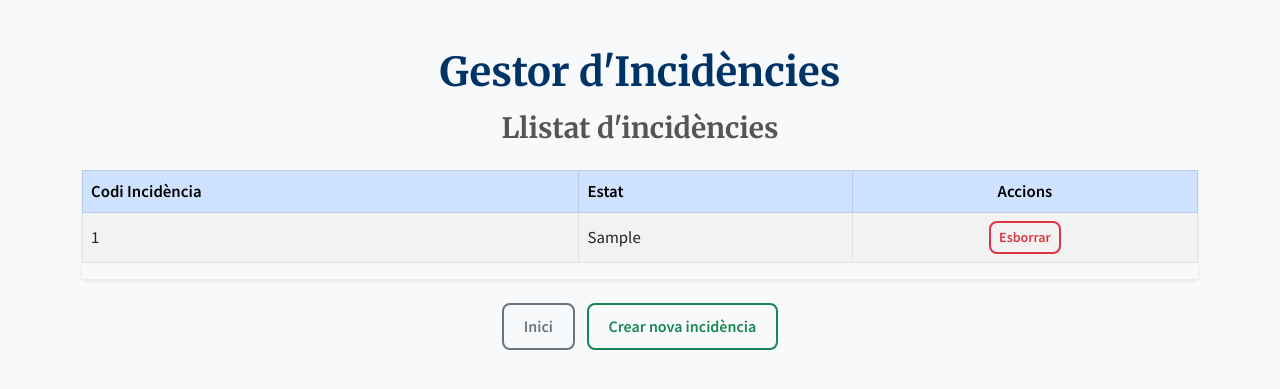
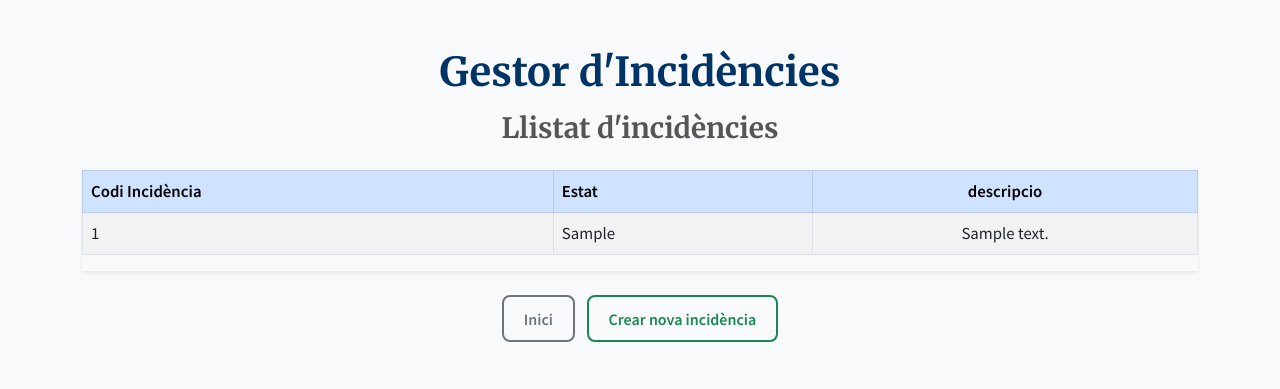
Before and after one commit to inspedralbes/projecte-1daw-24-25-daw1pj-ikeradrian, a PHP site: page /usuari/llistarincidencies.php in a window 1280 px wide. Shown: the top 389 px of the page. Run offline with PHP 8.4, Linux system fonts and the light colour scheme; tables that the repository leaves empty hold one stand-in row (values such as "Sample post"); data that the repository does not hold is empty.

Commit message:
base de datos modificada, mejora del listado de incidencias

```diff
--- a/php/usuari/llistarincidencies.php
+++ b/php/usuari/llistarincidencies.php
@@ -73,7 +73,7 @@ require_once '../connexio.php';
     <h2 class="text-center mb-4">Llistat d'incidències</h2>
 
     <?php
-    $sql = "SELECT cod_incidencia, estat FROM Incidencies";
+    $sql = "SELECT cod_incidencia, estat, descripcio FROM Incidencies";
     $result = $connexion->query($sql);
 
     if ($result && $result->num_rows > 0): ?>
@@ -83,19 +83,20 @@ require_once '../connexio.php';
                     <tr>
                         <th scope="col">Codi Incidència</th>
                         <th scope="col">Estat</th>
-                        <th scope="col" class="text-center">Accions</th>
+                        <th scope="col" class="text-center">descripcio</th>
                     </tr>
                 </thead>
                 <tbody>
                     <?php while ($row = $result->fetch_assoc()):
                         $cod_incidencia = htmlspecialchars($row["cod_incidencia"]);
                         $estat = htmlspecialchars($row["estat"]);
+                        $descripcio = htmlspecialchars($row["descripcio"])
                     ?>
                         <tr>
                             <td><?= $cod_incidencia ?></td>
                             <td><?= $estat ?></td>
-                            <td class="text-center">
-                                <a href="esborrar.php?cod_incidencia=<?= $cod_incidencia ?>" class="btn btn-sm btn-outline-danger">Esborrar</a>
+                            <td class="text-center"><?= $descripcio ?></td>
+
                             </td>
                         </tr>
                     <?php endwhile; ?>
```
Also changed, not shown: db_init/create.sql (+6 -5 lines).
